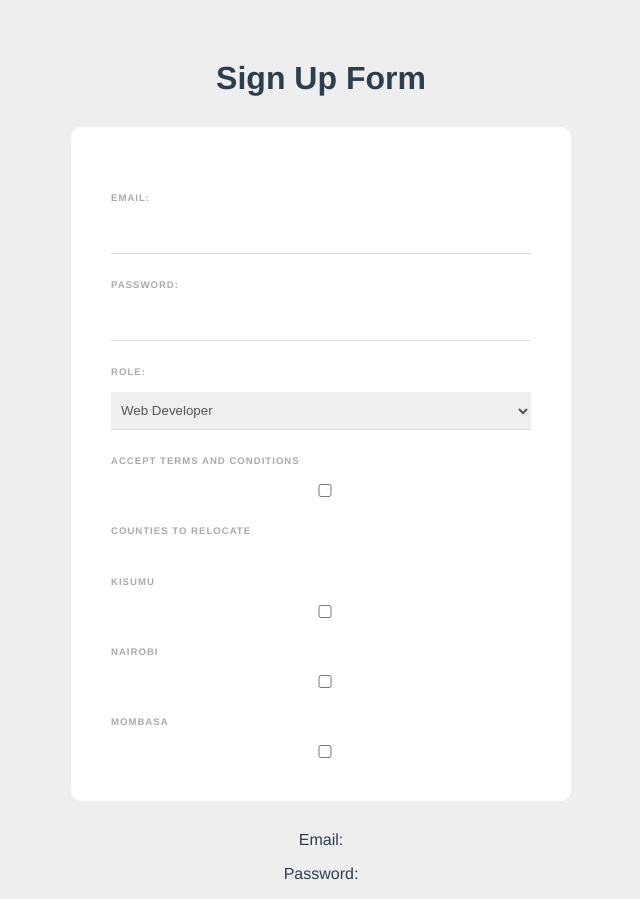
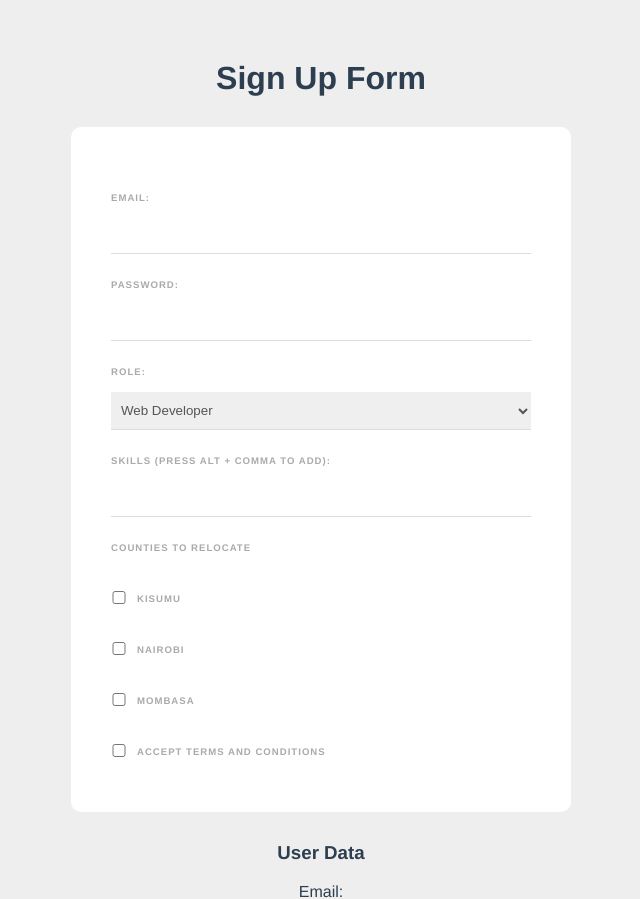
Before and after one commit to PeterOsoo/vue-web-form, a Vue app: page / in a window 1280 px wide. Shown: the top 899 px of the page, without its empty margins (319-959 px from the left). Built offline with nearby package versions, Linux system fonts and the light colour scheme.

Commit message:
keyboard events & modifiers

```diff
--- a/src/components/SignupForm.vue
+++ b/src/components/SignupForm.vue
@@ -13,31 +13,41 @@
       <option value="tester">Web Tester</option>
     </select>
 
-    <div class="terms">
-      <label>Accept terms and conditions</label>
-      <input type="checkbox" v-model="terms" required />
+    <label>Skills (press alt + comma to add):</label>
+    <input type="text" v-model="tempSkill" @keyup.alt="addSkill" />
+    <div v-for="skill in skills" :key="skill" class="pill">
+      {{ skill }}
     </div>
 
     <label>Counties to Relocate </label>
     <div>
+      <input type="checkbox" value="kisumu" v-model="counties" />
       <label>Kisumu</label>
-      <input type="checkbox" value="kisumu" v-model="counties" />
     </div>
     <div>
+      <input type="checkbox" value="nairobi" v-model="counties" />
       <label>Nairobi</label>
-      <input type="checkbox" value="nairobi" v-model="counties" />
     </div>
     <div>
+      <input type="checkbox" value="mombasa" v-model="counties" />
       <label>Mombasa</label>
-      <input type="checkbox" value="mombasa" v-model="counties" />
+    </div>
+
+    <div class="terms">
+      <input type="checkbox" v-model="terms" required />
+      <label>Accept terms and conditions</label>
     </div>
   </form>
 
-  <p>Email: {{ email }}</p>
-  <p>Password: {{ password }}</p>
-  <p>Your role: {{ role }}</p>
-  <p>Terms accepted: {{ terms }}</p>
-  <p>Counties: {{ counties }}</p>
+  <div class="display">
+    <h3>User Data</h3>
+    <p>Email: {{ email }}</p>
+    <p>Password: {{ password }}</p>
+    <p>Your role: {{ role }}</p>
+    <p>Terms accepted: {{ terms }}</p>
+    <p>Counties: {{ counties }}</p>
+    <p>Skills: {{ skills }}</p>
+  </div>
 </template>
 
 <script>
@@ -50,7 +60,20 @@
       role: "developer",
       terms: false,
       counties: [],
+      skills: [],
+      tempSkill: "",
     };
+  },
+  methods: {
+    addSkill($event) {
+      console.log($event);
+      if ($event.key === "," && this.tempSkill) {
+        if (!this.skills.includes(this.tempSkill)) {
+          this.skills.push(this.tempSkill);
+        }
+        this.tempSkill = "";
+      }
+    },
   },
 };
 </script>
@@ -83,4 +106,11 @@
   border-bottom: 1px solid #ddd;
   color: #555;
 }
+input[type="checkbox"] {
+  display: inline-block;
+  width: 16px;
+  margin: 0 10px 0 0;
+  position: relative;
+  top: 2px;
+}
 </style>
```
